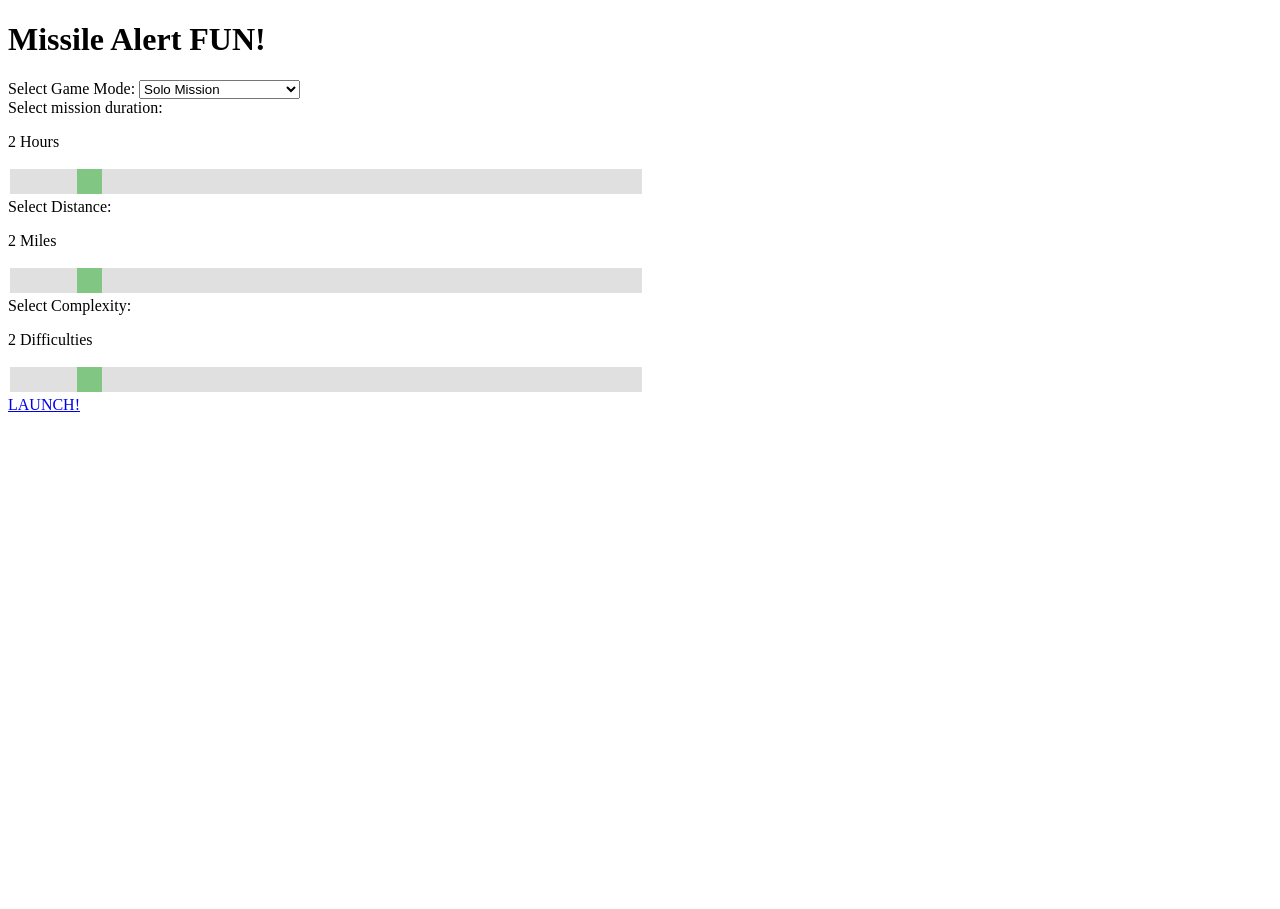
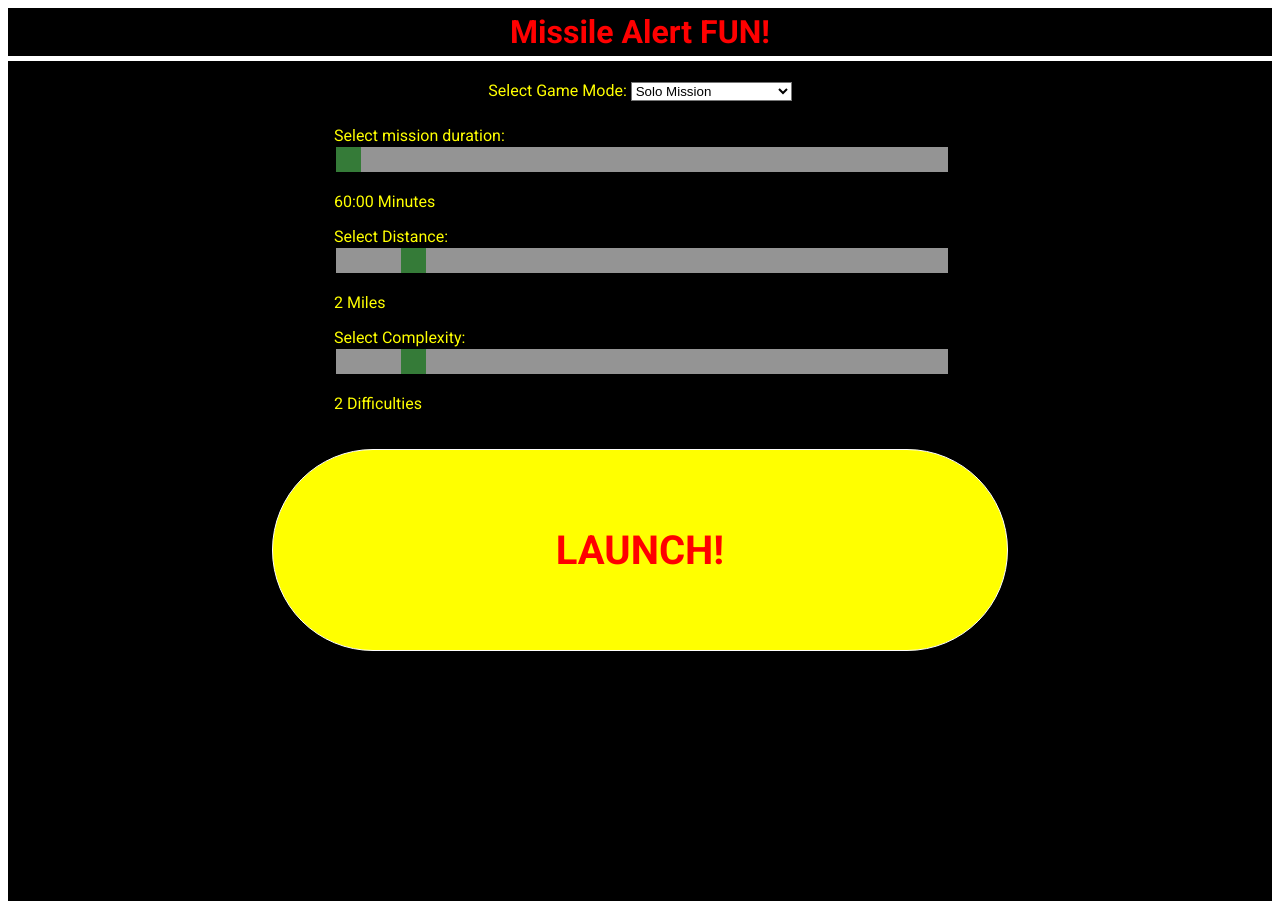
Before and after one commit to briannovak/missile-alert-fun, a plain HTML site: page menu.html in a window 1280 px wide. Before the commit the page ends 800 px from the top, so only its background shows below. Drawn offline with Linux system fonts and the light colour scheme.

Commit message:
all functional on the menu page

```diff
--- a/menu.css
+++ b/menu.css
@@ -1,3 +1,5 @@
+@import url('https://fonts.googleapis.com/css?family=Roboto:300i,400,700,700i');
+
 .slide-bar {
     width: 50%; /* Width of the outside container */
 }
@@ -35,3 +37,53 @@
     background: #4CAF50; /* Green background */
     cursor: pointer; /* Cursor on hover */
 }
+
+h1 {
+  background-color: black;
+  color: red;
+  font-family: "Roboto", sans-serif;
+  text-align: center;
+  padding: 5px;
+  margin: 0;
+}
+
+#options {
+  background-color: black;
+  color: yellow;
+  font-family: "Roboto", sans-serif;
+  display: flex;
+  flex-direction: column;
+  align-items: center;
+  margin-top: 5px;
+  padding: 20px;
+  height: 100vh;
+}
+
+.team-choice select {
+  background-color: white;
+}
+
+.slide-bar {
+  align-content: left;
+}
+
+a {
+  margin-top: 20px;
+  background-color: yellow;
+  display: flex;
+  border: 1px solid white;
+  align-self: center;
+  border-radius: 500px;
+  height: 25%;
+  width: 60%;
+  align-items: center;
+  justify-content: center;
+  font-weight: bold;
+  color: red;
+  font-size: 2.5rem;
+  text-decoration: none;
+}
+
+#temp {
+  margin-bottom: 25px;
+}
--- a/menu.html
+++ b/menu.html
@@ -11,7 +11,7 @@
 
     <div id="options">
 
-      <div class="team-choice">
+      <div class="team-choice" id="temp">
         <label for="mode">Select Game Mode:</label>
         <select id="mode" name="mode">
           <option class="" value="1">Solo Mission</option>
@@ -22,31 +22,32 @@
       </div>
 
       <div class="slide-bar">
-        <label for="timeRange">Select mission duration:</input>
         <div>
-          <p><span id="time-display"></span> Hours</p>
-          <input type="range" min="1" max="10" value="2" class="slider" id="timeRange">
+          <label for="timeRange">Select mission duration:</input>
+          <input type="range" min="60" max="180" value="60" class="slider" id="timeRange">
         </div>
+        <p><span id="time-display"></span>:00 Minutes</p>
       </div>
 
       <div class="slide-bar">
-        <label for="distance">Select Distance:</label>
         <div>
-          <p><span id="distance-display"></span> Miles</p>
+          <label for="distance">Select Distance:</label>
           <input type="range" min="1" max="10" value="2" class="slider" id="mileRange">
         </div>
+        <p><span id="distance-display"></span> Miles</p>
       </div>
 
       <div class="slide-bar">
-        <label for="complexity">Select Complexity:</label>
         <div>
-          <p><span id="complexity-display"></span> Difficulties</p>
+          <label for="complexity">Select Complexity:</label>
           <input type="range" min="1" max="10" value="2" class="slider" id="complexityRange">
         </div>
+        <p><span id="complexity-display"></span> Difficulties</p>
       </div>
+
+      <a href="game.html">LAUNCH!</a>
     </div>
 
-    <a href="game.html">LAUNCH!</a>
 
     <script defer src="menu.js"></script>
   </body>
```
